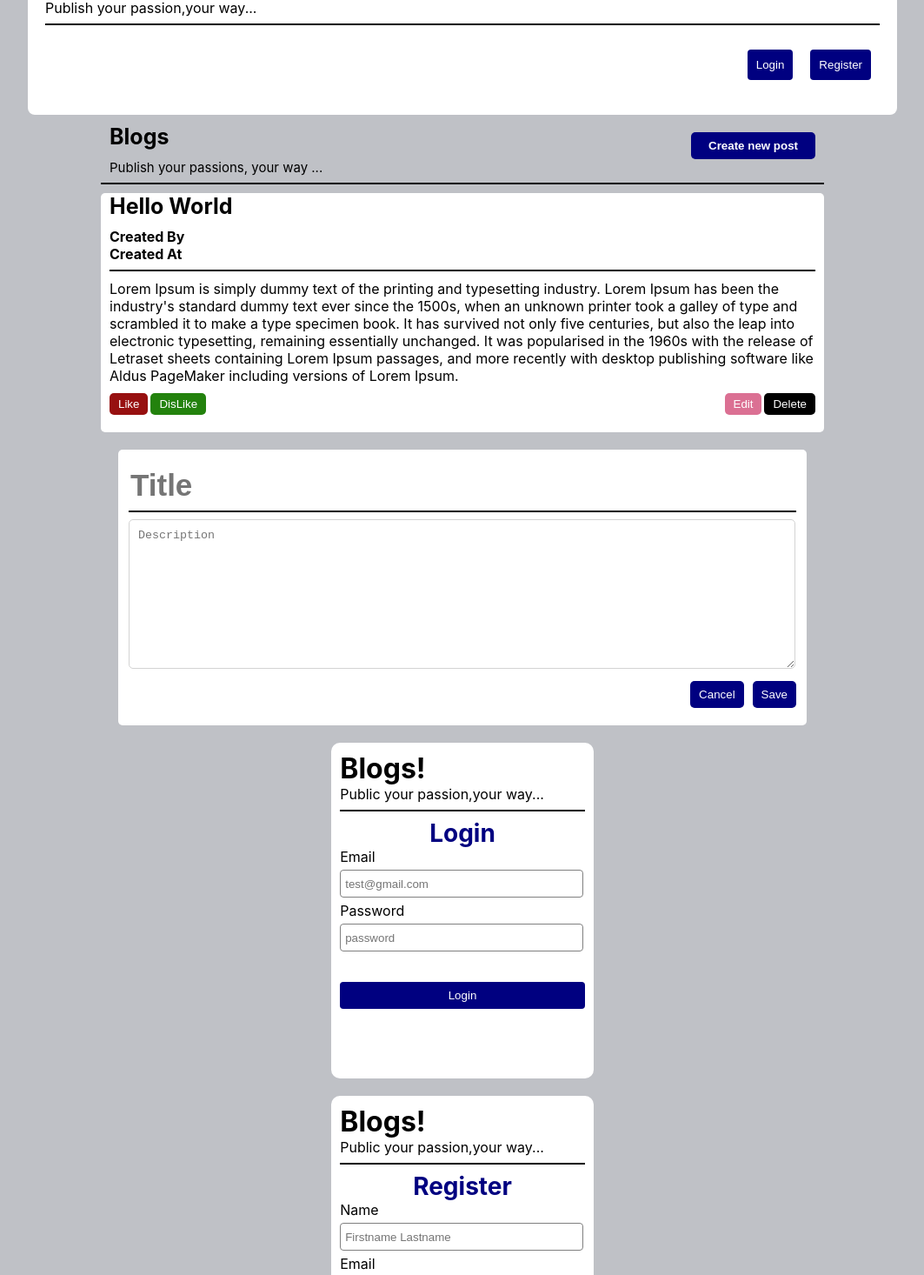
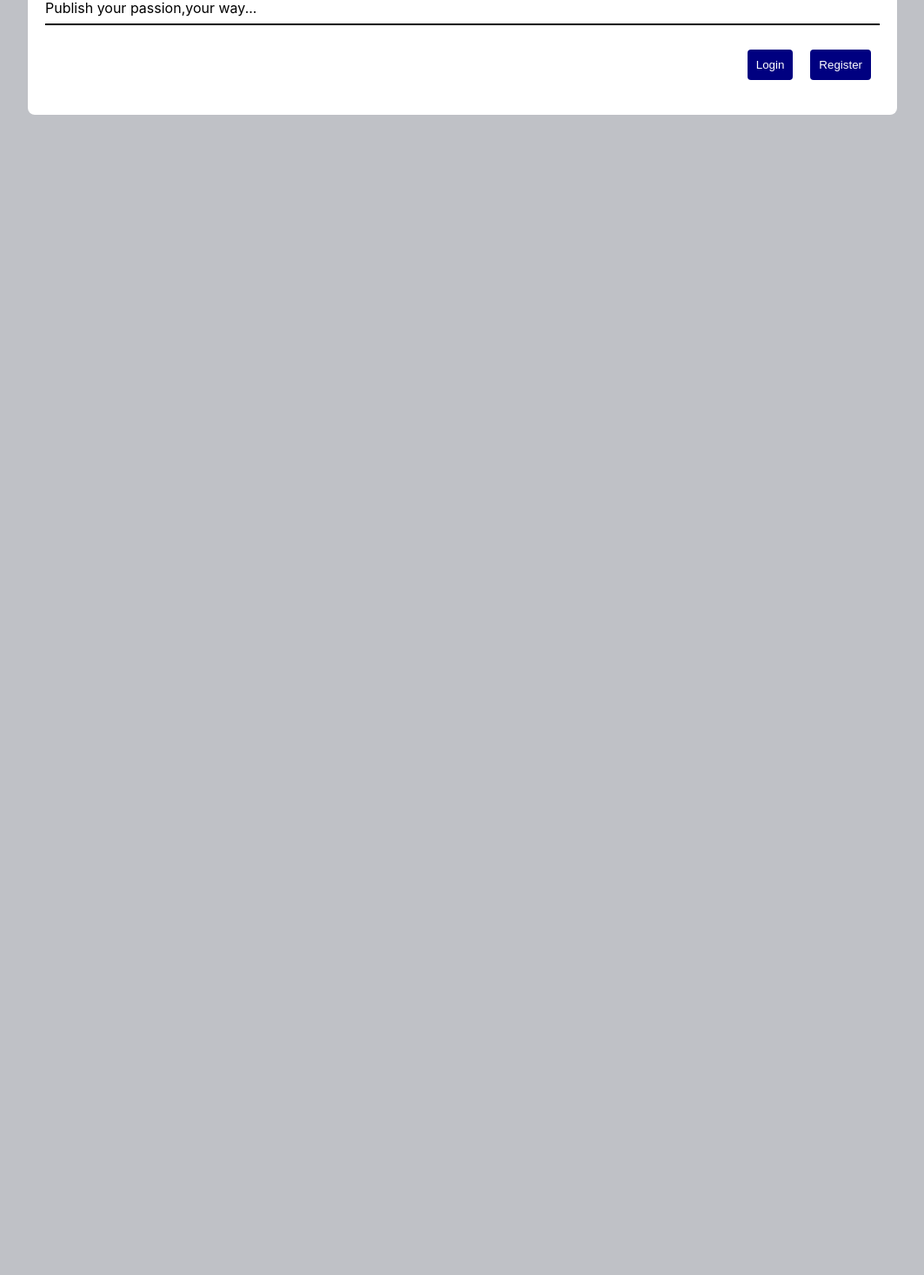
Before and after one commit to codadhyay-2025/gaurav-shravani-blogs-app, a React (Create React App) app: page / in a window 1280 px wide. Shown: the part 124-1590 px from the top of the page at 87% size, without its empty margins (108-1171 px from the left). After the commit the page ends 800 px from the top, so only its background shows below. Built offline with nearby package versions, Linux system fonts and the light colour scheme.

Commit message:
navigation done

```diff
--- a/package.json
+++ b/package.json
@@ -9,6 +9,7 @@
     "@testing-library/user-event": "^13.5.0",
     "react": "^19.1.1",
     "react-dom": "^19.1.1",
+    "react-router-dom": "^7.9.3",
     "react-scripts": "5.0.1",
     "web-vitals": "^2.1.4"
   },
--- a/src/App.js
+++ b/src/App.js
@@ -6,16 +6,28 @@ import Register from './Components/Register/Register';
 import Login from './Components/Login/Login';
 import BlogsDashboard from './Components/BlogsDashboard/BlogsDashboard';
 import CreateNewPost from './Components/CreateNewPost/CreateNewPost';
+import { Route, BrowserRouter as Router, Routes } from 'react-router-dom';
 
 function App() {
   return (
     <div>
-      <Header/>
+      {/* <Header/>
       <Dashboard/>
       <BlogsDashboard/>
       <CreateNewPost/>
       <Login/>
-      <Register/>
+      <Register/> */}
+      <Router>
+        <Header/>
+        <Routes>
+          <Route path='/' element={<Dashboard/>}/>
+          <Route path='/register' element={<Register/>}/>
+          <Route path='/login' element={<Login/>}/>
+          <Route path='/blogs' element={<BlogsDashboard/>}/>
+          <Route path='/createpost' element={<CreateNewPost/>}/>
+        </Routes>
+      </Router>
+
     </div>
   );
 }
--- a/src/Components/BlogsDashboard/BlogsDashboard.js
+++ b/src/Components/BlogsDashboard/BlogsDashboard.js
@@ -1,5 +1,14 @@
+import { useNavigate } from "react-router-dom";
 import "./BlogsDashboard.css"
 function BlogsDashboard() {
+    const navigate = useNavigate();
+
+    function handleCreateNewPostButton(){
+        navigate('/createpost')
+    }
+    function handleEditButton(){
+        navigate('/createpost')
+    }
     return (
         <div>
             <div className="arrangingBlogs">
@@ -8,7 +17,7 @@ function BlogsDashboard() {
                         <div className="blogs">Blogs</div>
                         <span className="blogsText">Publish your passions, your way ...</span>
                     </div>
-                    <button className="createNewPostButton">Create new post</button>
+                    <button className="createNewPostButton" onClick={handleCreateNewPostButton}>Create new post</button>
 
                 </div>
                 <hr />
@@ -27,7 +36,7 @@ function BlogsDashboard() {
                             <button className="DislikeButton">DisLike</button>
                         </div>
                         <div>
-                            <button className="edit">Edit</button>
+                            <button className="edit" onClick={handleEditButton}>Edit</button>
                             <button className="delete">Delete</button>
                         </div>
                     </div>
--- a/src/Components/CreateNewPost/CreateNewPost.js
+++ b/src/Components/CreateNewPost/CreateNewPost.js
@@ -1,5 +1,14 @@
+import { useNavigate } from "react-router-dom";
 import "./CreateNewPost.css"
 function CreateNewPost(){
+    const navigate = useNavigate();
+
+    function handleSaveButton(){
+        navigate('/blogs')
+    }
+    function handleCancelButton(){
+        navigate('/blogs')
+    }
     return(
         <div>
             <div className="titleBox">
@@ -7,8 +16,8 @@ function CreateNewPost(){
                 <hr/>
                 <textarea type="text" placeholder="Description"></textarea>
             <div className="titleButtons">
-                <button className="button">Cancel</button>
-                <button className="button">Save</button>
+                <button className="button" onClick={handleCancelButton}>Cancel</button>
+                <button className="button" onClick={handleSaveButton}>Save</button>
             </div>
             </div>
 
--- a/src/Components/Dashboard/Dashboard.js
+++ b/src/Components/Dashboard/Dashboard.js
@@ -1,5 +1,14 @@
+import { useNavigate } from "react-router-dom";
 import"./Dashboard.css";
 function Dashboard(){
+    const navigate=useNavigate();
+
+    function handleLoginButton(){
+        navigate('/login')
+    }
+    function handleregisterButton(){
+        navigate('/register')
+    }
     return(
         <div>
             <div className="dashboardsection">
@@ -7,8 +16,8 @@ function Dashboard(){
                 <div> Publish your passion,your way... </div>
                 <hr/>
                 <div className="actionbuttons">
-                    <button className="actionlogin">Login</button>
-                    <button className="actionregister">Register</button>
+                    <button className="actionlogin" onClick={handleLoginButton}>Login</button>
+                    <button className="actionregister" onClick={handleregisterButton}>Register</button>
                 </div>
             </div>
         </div>
--- a/src/Components/Header/Header.js
+++ b/src/Components/Header/Header.js
@@ -1,13 +1,27 @@
 import "./Header.css";
+import { useNavigate } from "react-router-dom";
 function Header(){
+
+    const navigate = useNavigate();
+
+    function handleLoginButton(){
+        navigate('/login')
+    }
+    function handleregisterButton(){
+        navigate('/register')
+    }
+    function handleBlogName(){
+        navigate('/')
+    }
+
     return(
         <div>
              {/* headersection */}
             <div className="headersection">
-                <div className="blogsheadername">Blogs</div>
+                <div className="blogsheadername" onClick={handleBlogName}>Blogs</div>
                 <div>
-                    <span className="actionloginbutton">Login</span>
-                    <span className="actionregisterbutton">Register</span>
+                    <span className="actionloginbutton" onClick={handleLoginButton}>Login</span>
+                    <span className="actionregisterbutton" onClick={handleregisterButton}>Register</span>
                 </div>
             </div>
         </div>
--- a/src/Components/Login/Login.js
+++ b/src/Components/Login/Login.js
@@ -1,5 +1,10 @@
+import { useNavigate } from "react-router-dom";
 import "./Login.css";
 function Login(){
+    const navigate =useNavigate();
+     function handleLoginButton(){
+        navigate('/blogs')
+     }
     return(
         <div>
             <div className="loginsection">
@@ -11,7 +16,7 @@ function Login(){
                 <input type="email" placeholder="test@gmail.com"  className="inputfielddata" /><br />
                 <label>Password</label><br />
                 <input type="password" placeholder="password"  className="inputfielddata" /><br />
-                <button className="loginbutton">Login</button>
+                <button className="loginbutton" onClick={handleLoginButton}>Login</button>
             </div>
 
         </div>
--- a/src/Components/Register/Register.js
+++ b/src/Components/Register/Register.js
@@ -1,5 +1,10 @@
+import { useNavigate } from "react-router-dom";
 import "./Register.css";
 function Register() {
+    const navigate =useNavigate();
+     function handleRegisterButton(){
+        navigate('/login')
+     }
     return (
         <div>
             <div className="registersection">
@@ -13,7 +18,7 @@ function Register() {
                 <input type="email" placeholder="test@gmail.com"  className="inputfielddata" /><br />
                 <label>Password</label><br />
                 <input type="password" placeholder="password"  className="inputfielddata" /><br />
-                <button className="registerbutton">Register</button>
+                <button className="registerbutton" onClick={handleRegisterButton}>Register</button>
             </div>
         </div>
     );
```
Also changed, not shown: 1 other file (tests, documents, lock files or other folders).
